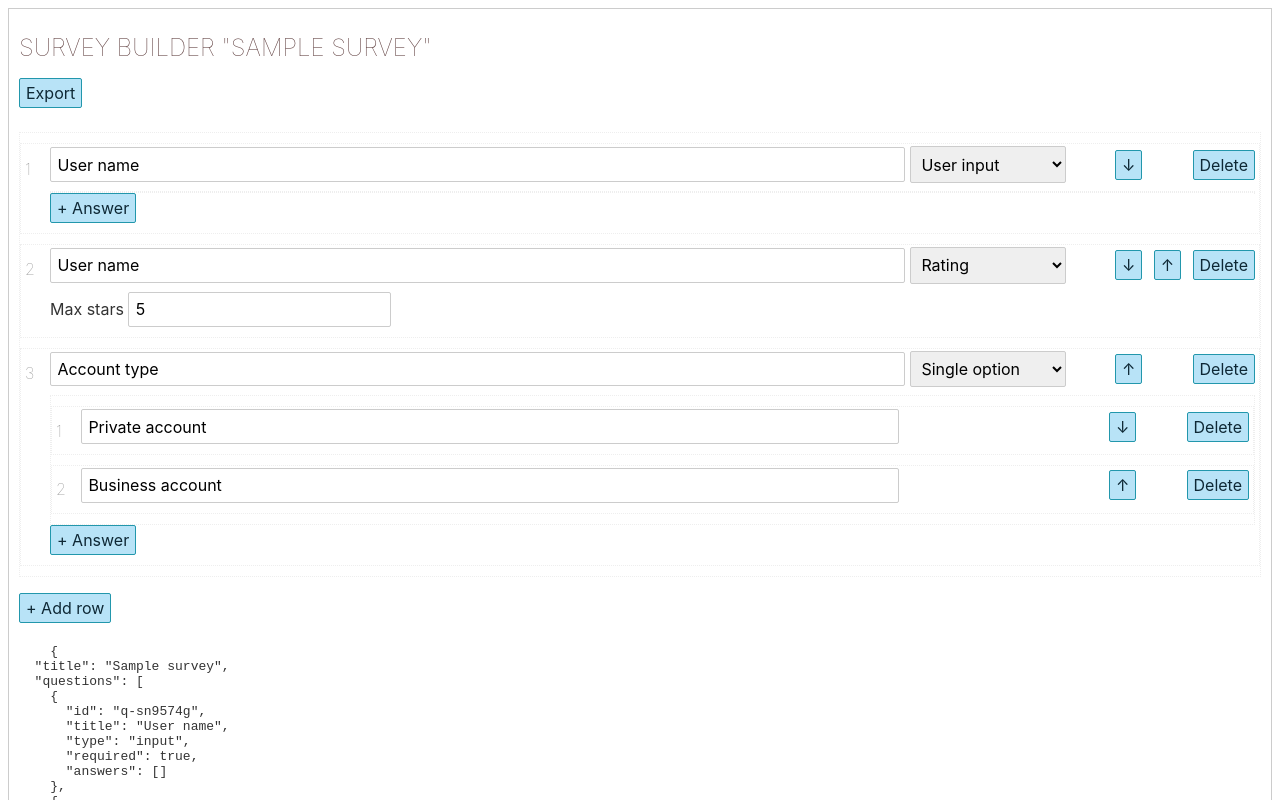
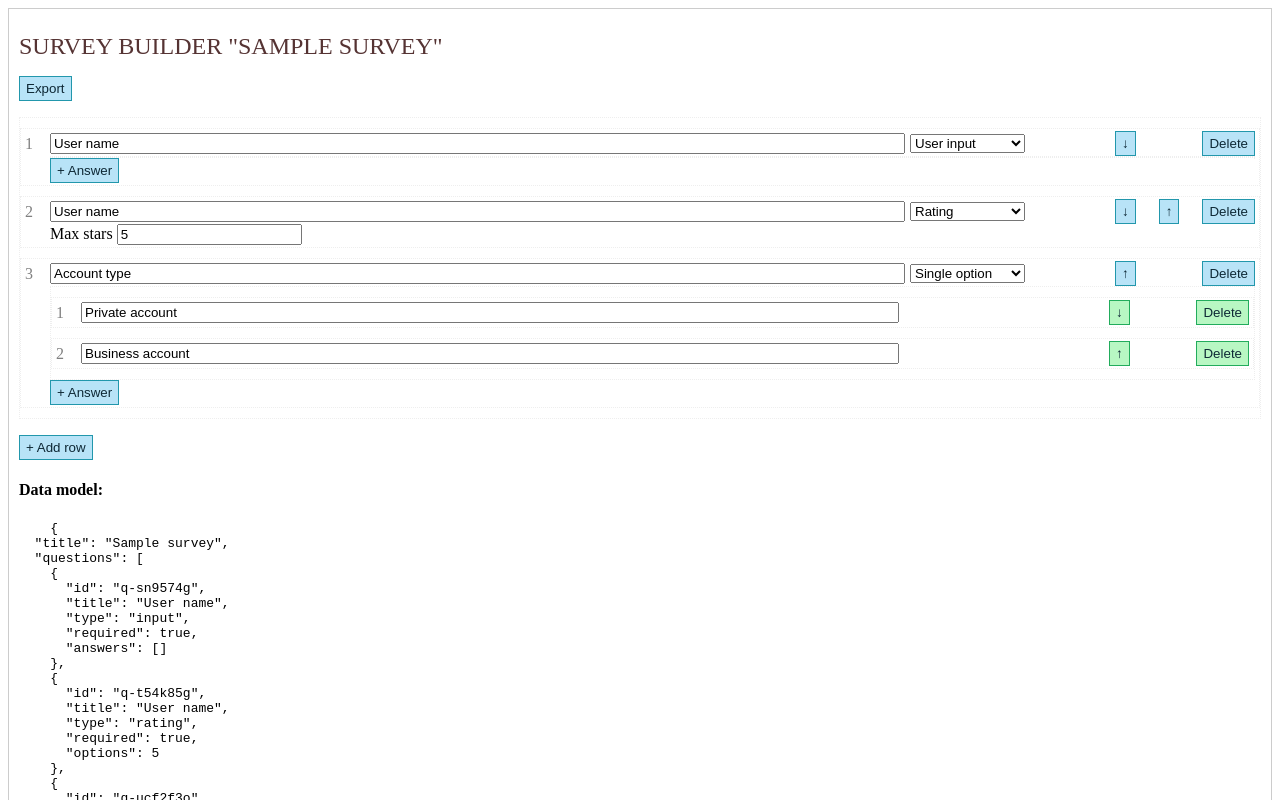
Before and after one commit to lotas/survey-builder, a Svelte app: page / in a window 1280 px wide. Shown: the top 800 px of the page. Built offline with nearby package versions, Linux system fonts and the light colour scheme.

Commit message:
Removed global styles

```diff
--- a/public/global.css
+++ /dev/null
@@ -1,63 +0,0 @@
-html, body {
-	position: relative;
-	width: 100%;
-	height: 100%;
-}
-
-body {
-	color: #333;
-	margin: 0;
-	padding: 8px;
-	box-sizing: border-box;
-	font-family: -apple-system, BlinkMacSystemFont, "Segoe UI", Roboto, Oxygen-Sans, Ubuntu, Cantarell, "Helvetica Neue", sans-serif;
-}
-
-a {
-	color: rgb(0,100,200);
-	text-decoration: none;
-}
-
-a:hover {
-	text-decoration: underline;
-}
-
-a:visited {
-	color: rgb(0,80,160);
-}
-
-label {
-	display: block;
-}
-
-input, button, select, textarea {
-	font-family: inherit;
-	font-size: inherit;
-	-webkit-padding: 0.4em 0;
-	padding: 0.4em;
-	margin: 0 0 0.5em 0;
-	box-sizing: border-box;
-	border: 1px solid #ccc;
-	border-radius: 2px;
-}
-
-input:disabled {
-	color: #ccc;
-}
-
-button {
-	color: #333;
-	background-color: #f4f4f4;
-	outline: none;
-}
-
-button:disabled {
-	color: #999;
-}
-
-button:not(:disabled):active {
-	background-color: #ddd;
-}
-
-button:focus {
-	border-color: #666;
-}
--- a/public/index.html
+++ b/public/index.html
@@ -7,9 +7,7 @@
 	<title>Survey builder</title>
 
 	<link rel='icon' type='image/png' href='/favicon.png'>
-	<link rel='stylesheet' href='/global.css'>
 	<link rel='stylesheet' href='/build/bundle.css'>
-
 	<script defer src='/build/bundle.js'></script>
 </head>
 <body>
--- a/src/SurveyBuilder/Questions.svelte
+++ b/src/SurveyBuilder/Questions.svelte
@@ -115,4 +115,9 @@
   .questions li .answers {
     grid-column: 2/5;
   }
+
+  .questions :global(.questions button) {
+    border: 1px solid var(--survey-builder-secondary-button-border);
+    background-color: var(--survey-builder-secondary-button-background);
+  }
 </style>
--- a/src/SurveyBuilder/SurveyBuilder.svelte
+++ b/src/SurveyBuilder/SurveyBuilder.svelte
@@ -54,6 +54,7 @@
     + Add row
   </button>
 
+  <h4>Data model:</h4>
   <pre class="debug">
     {JSON.stringify(snapshot, null, 2)}
   </pre>
@@ -66,6 +67,8 @@
     --survey-builder-button-border-hover: rgb(52, 196, 240);
     --survey-builder-button-background: rgb(184, 227, 247);
     --survey-builder-button-background-hover: rgb(154, 220, 250);
+    --survey-builder-secondary-button-border: rgb(34, 172, 92);
+    --survey-builder-secondary-button-background: rgb(184, 247, 195);
   }
 
   main {
```
